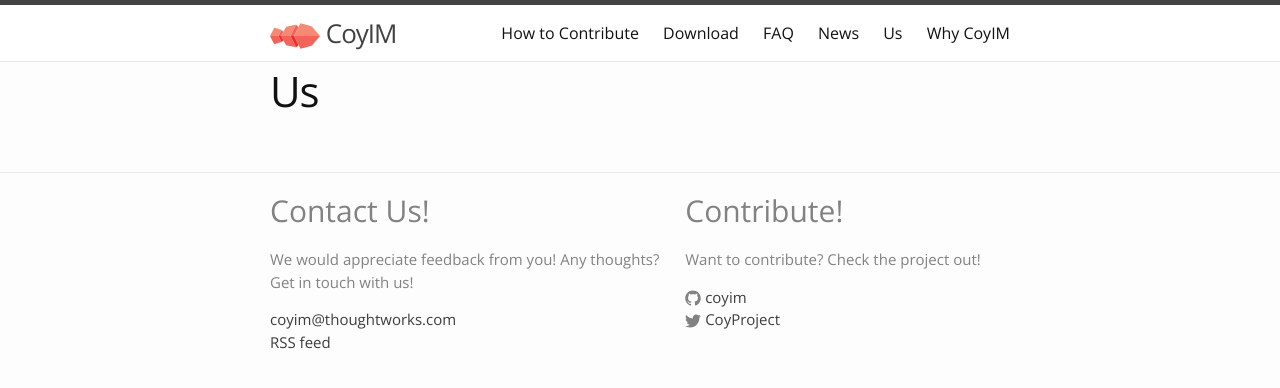
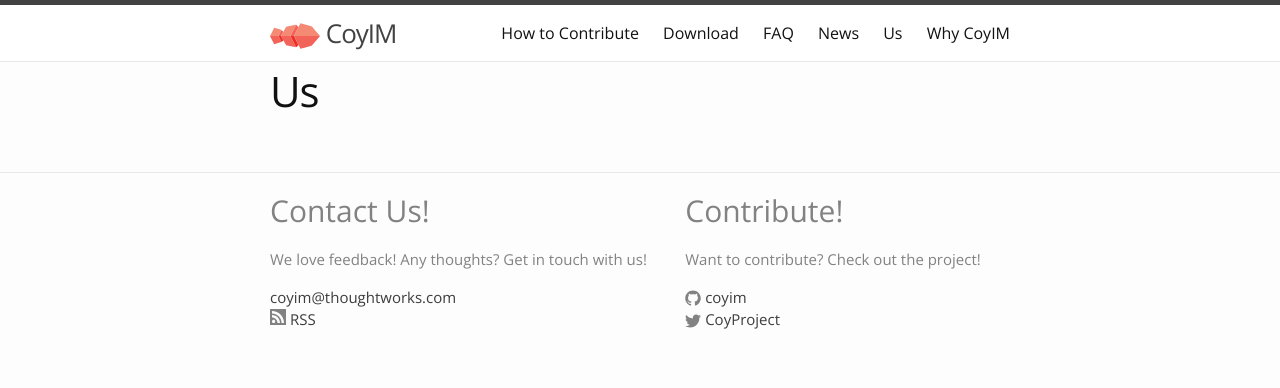
Before and after one commit to coyim/coyim-page, a Jekyll site: the page built from us.md, in a window 1280 px wide. Shown: the top 388 px of the page. Built offline with Jekyll 4.4.1, drawn with Linux system fonts in a browser that asks for light colours.

Commit message:
Included an rss logo on footer

```diff
--- a/_includes/footer.html
+++ b/_includes/footer.html
@@ -4,16 +4,22 @@
     <div class="footer-col-wrapper">
       <div class="footer-col  footer-col-1">
 	<h1>Contact Us!</h1>
-	<p>We would appreciate feedback from you! Any thoughts? Get in touch with us!</p>
+	<p>We love feedback! Any thoughts? Get in touch with us!</p>
 	<ul class="contact-list">
           <li><a href="mailto:{{ site.email }}">{{ site.email }}</a></li>
-          <li><a href="{{ "/feed.xml" | prepend: site.baseurl }}">RSS feed</a></li>
+           <a href="{{ "/feed.xml" | prepend: site.baseurl }}">
+            <svg width="16" height="16" viewBox="0 0 16 16">
+             <path fill="#828282" d="M0 0v16h16v-16h-16zM3.6 14c-0.9 0-1.6-0.7-1.6-1.6s0.7-1.6 1.6-1.6 1.6 0.7 1.6 1.6-0.6 1.6-1.6 1.6zM7.6 14c0-3.1-2.5-5.6-5.6-5.6v-2.4c4.4 0 8 3.6 8 8h-2.4zM11.6 14c0-5.3-4.3-9.6-9.6-9.6v-2.4c6.6 0 12 5.4 12 12h-2.4z"></path>
+            </svg>
+
+          <span class="username">RSS</span>
+          </a></li>
         </ul>
       </div>
 
       <div class="footer-col  footer-col-2">
 	<h1>Contribute!</h1>
-	<p>Want to contribute? Check the project out!</p>
+	<p>Want to contribute? Check out the project!</p>
         <ul class="social-media-list">
           <li>
             <a href="https://github.com/twstrike/coyim/">
--- a/_sass/_base.scss
+++ b/_sass/_base.scss
@@ -247,7 +247,7 @@
 
 #main {
   display: block;
-  margin-top: 50px;
+  margin-top: 20px;
 }
 
 .text-center {
--- a/index.html
+++ b/index.html
@@ -14,7 +14,7 @@
   <br><br>
   </div>
   <div class='inside-text'>
-    <p> CoyIM is a new chat client for the Jabber/XMPP protocol that is safe and secure by default - no settings to change, no plugins to install, no computer configuration to change.</p>
+    <p> CoyIM is a new chat client that is safe and secure by default - no settings to change, no plugins to install, no computer configuration to change.</p>
 
   </div>
 
```
